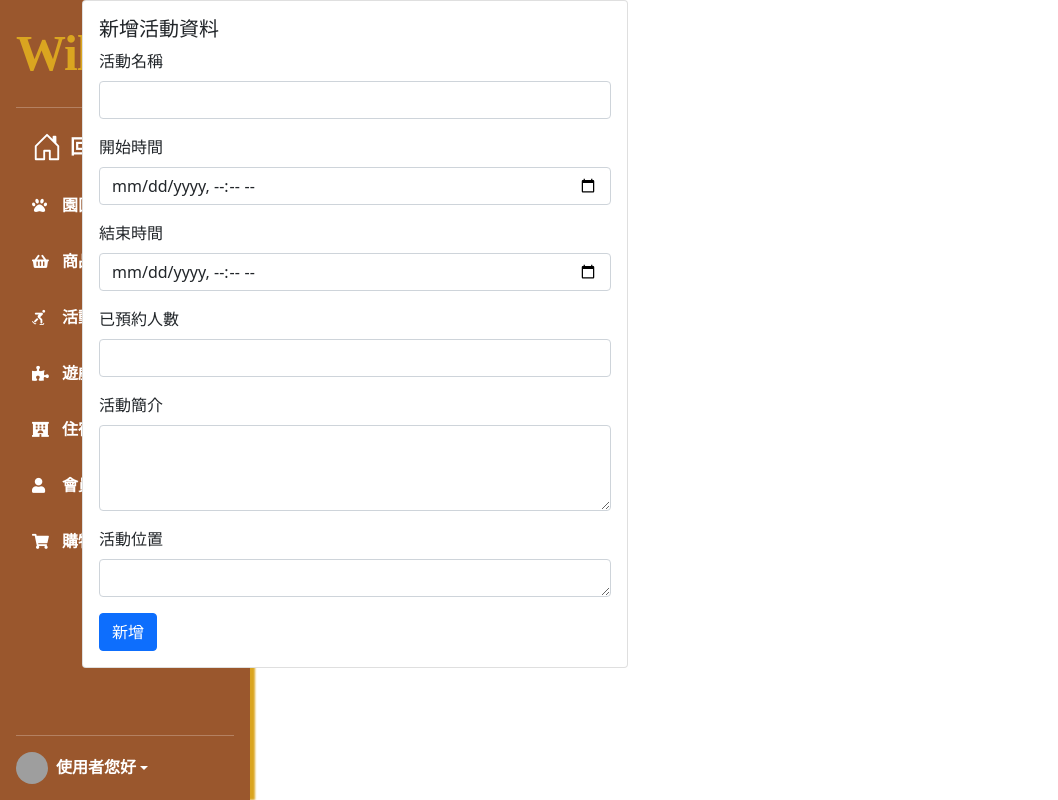
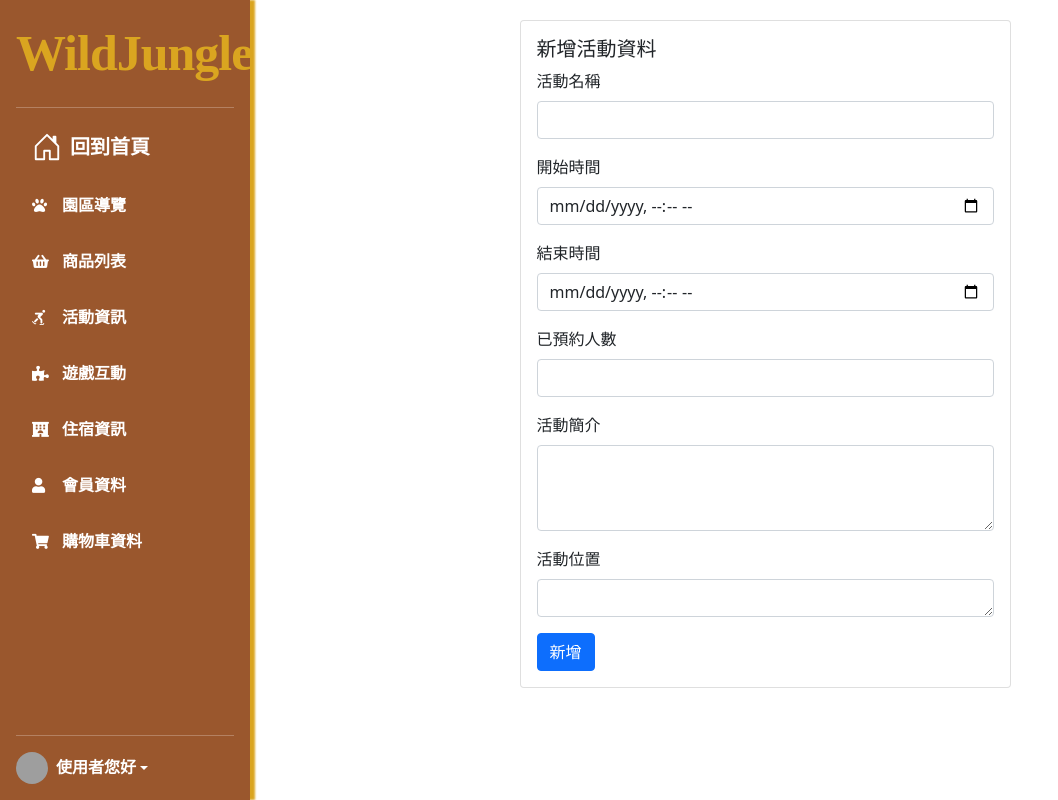
Before and after one commit to Lnhngx/myTeamWork, a PHP site: page /terry_insert.php in a window 1280 px wide. Shown: the whole page, without its empty margins (0-1058 px from the left). Run offline with PHP 8.4, Linux system fonts and the light colour scheme; data that the repository does not hold is empty; some web fonts are replaced; grey boxes are pictures that could not be loaded.

Commit message:
位置微調

```diff
--- a/terry_insert.php
+++ b/terry_insert.php
@@ -10,6 +10,20 @@ $pageName = 'insert';
 ?>
 <?php include __DIR__ . '/parts/__html_head.php' ?>
 <?php include __DIR__ . '/parts/__sidebar.php' ?>
+<style>
+    .container {
+        position: absolute;
+        right: 0;
+        width: calc(100% - 250px);
+        margin-top: 20px;
+        margin-bottom: 20px;
+
+    }
+
+    .row {
+        justify-content: center;
+    }
+</style>
 <div class="container">
     <div class="row">
         <div class="col-md-6">
@@ -89,6 +103,7 @@ $pageName = 'insert';
     const actTime_start = document.querySelector('#actTime_start');
     const actTime_end = document.querySelector('#actTime_end');
     const reserPeop = document.querySelector('#reserPeop');
+    const reserPeop_re = /^\d+$/;
     const introduce = document.querySelector('#introduce');
     const locat = document.querySelector('#location');
 
@@ -100,7 +115,7 @@ $pageName = 'insert';
         actName.nextElementSibling.innerHTML = '';
         // actTime_start.nextElementSibling.innerHTML = '';
         // actTime_end.nextElementSibling.innerHTML = '';
-        // reserPeop.nextElementSibling.innerHTML = '';
+        reserPeop.nextElementSibling.innerHTML = '';
         // introduce.nextElementSibling.innerHTML = '';
         // location.nextElementSibling.innerHTML = '';
 
@@ -109,6 +124,11 @@ $pageName = 'insert';
         if (actName.value.length < 2) {
             isPass = false;
             actName.nextElementSibling.innerHTML = '請輸入正確的資訊';
+        }
+
+        if (reserPeop.value && !reserPeop_re.test(reserPeop.value)) {
+            isPass = false;
+            email.nextElementSibling.innerHTML = '請輸入正確的人數';
         }
 
 
```
Also changed, not shown: terry_edit.php (+19 -1 lines).
